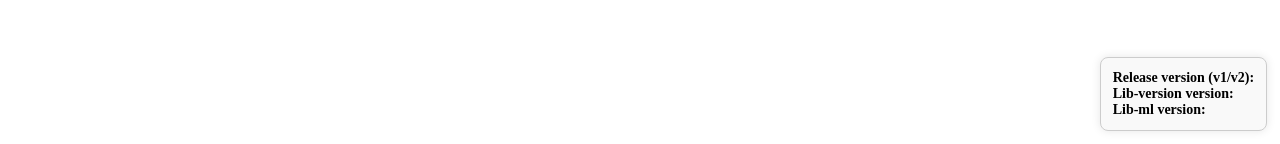
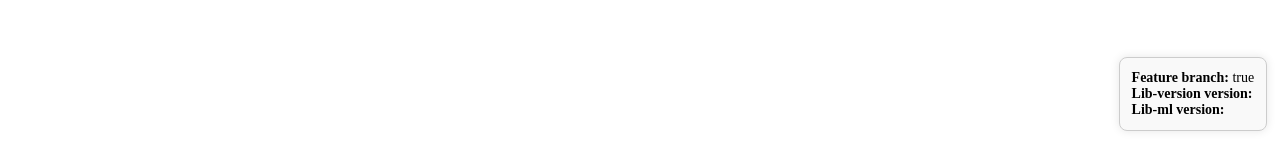
Before and after one commit to remla25-team5/app, a Vue app in the folder app-frontend/: page / in a window 1280 px wide. Shown: the part 653-797 px from the top of the page. Built offline with nearby package versions, Linux system fonts and the light colour scheme; no server answers.

Commit message:
Fix feature branch label

```diff
--- a/app-frontend/src/components/Version.vue
+++ b/app-frontend/src/components/Version.vue
@@ -52,7 +52,7 @@ onMounted(async () => {
 
 <template>
   <div class="version-box">
-    <div><strong>Release version (v1/v2):</strong> {{ appRelease }}</div>
+    <div><strong>Feature branch:</strong> {{ appRelease != "v1" }}</div>
     <div><strong>Lib-version version:</strong> {{ appVersion }}</div>
     <div><strong>Lib-ml version:</strong> {{ modelVersion }}</div>
   </div>
```
